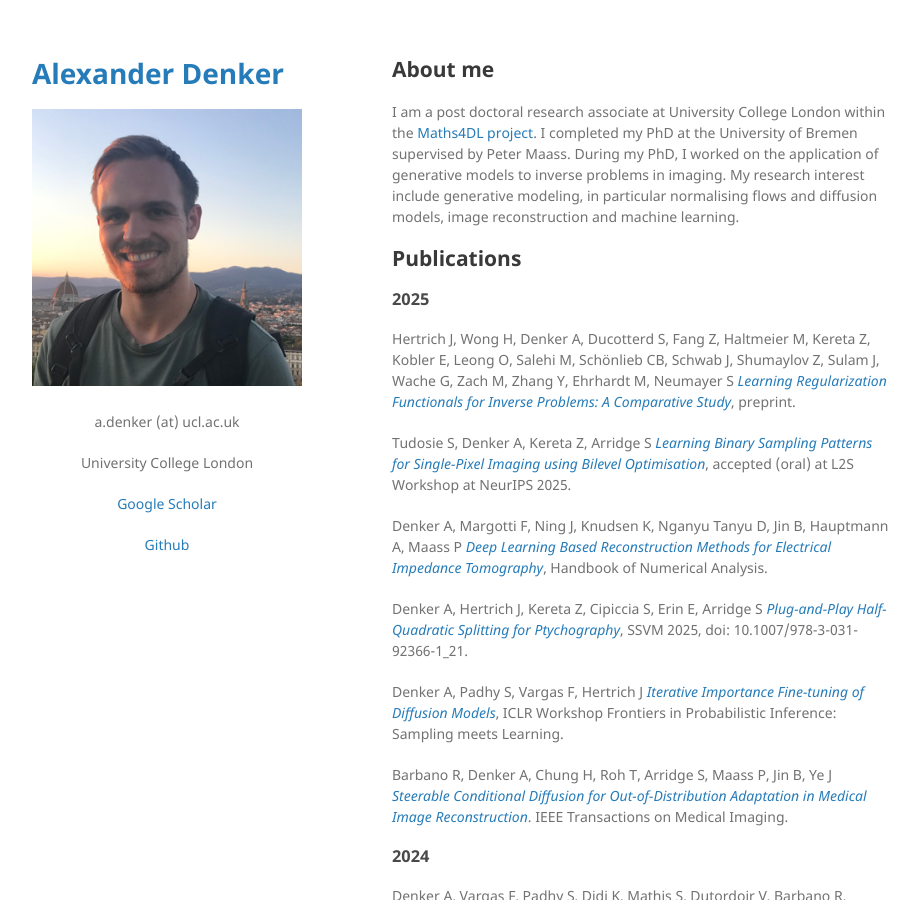
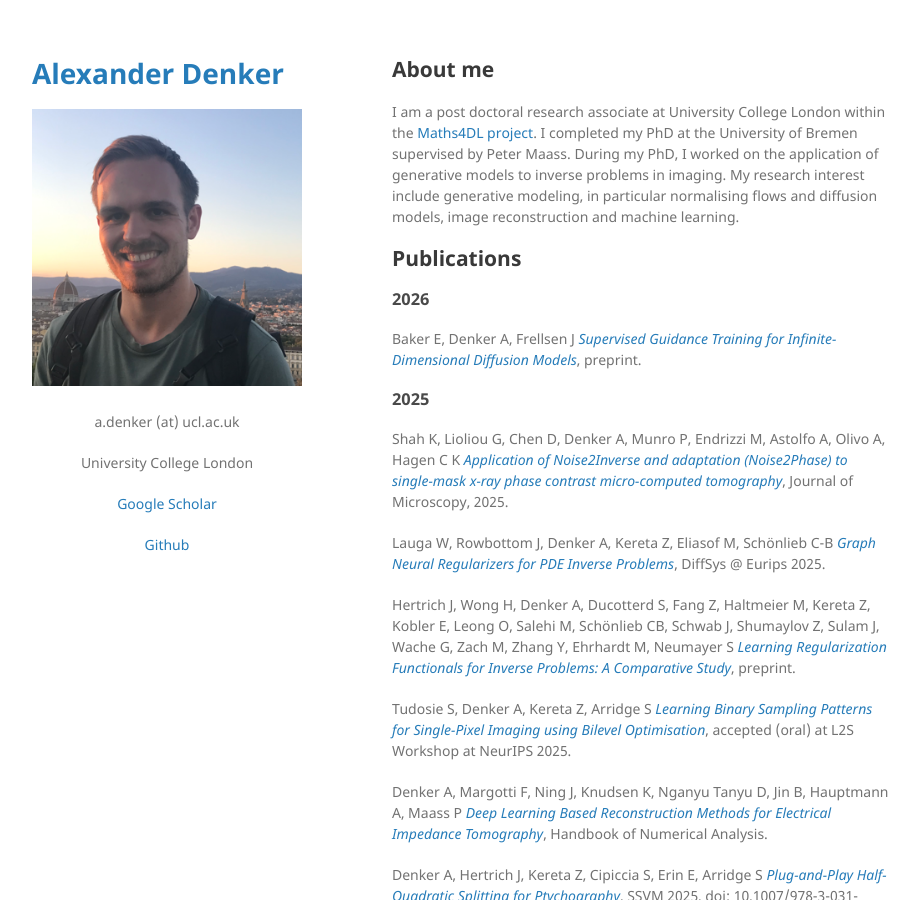
Before and after one commit to alexdenker/alexdenker.github.io, a Jekyll site: the page built from index.md, in a window 1280 px wide and 900 px high. Shown: the whole window, without its empty margins (178-1097 px from the left). Built offline with Jekyll 4.4.1, drawn with Linux system fonts in a browser that asks for light colours; the repository's description, which GitHub fills in, is left out; our own code applies the rules of GitHub Pages for plain Markdown files.

Commit message:
add new papers

```diff
--- a/index.md
+++ b/index.md
@@ -9,7 +9,15 @@ I am a post doctoral research associate at University College London within the
 
 ## Publications
 
+### 2026
+
+Baker E, Denker A, Frellsen J [*Supervised Guidance Training for Infinite-Dimensional Diffusion Models*](https://arxiv.org/pdf/2601.20756), preprint.
+
 ### 2025
+
+Shah K, Lioliou G, Chen D, Denker A, Munro P, Endrizzi M, Astolfo A, Olivo A, Hagen C K [*Application of Noise2Inverse and adaptation (Noise2Phase) to single‐mask x‐ray phase contrast micro‐computed tomography*](https://onlinelibrary.wiley.com/doi/full/10.1111/jmi.70056), Journal of Microscopy, 2025.
+
+Lauga W, Rowbottom J, Denker A, Kereta Z, Eliasof M, Schönlieb C-B [*Graph Neural Regularizers for PDE Inverse Problems*](https://arxiv.org/abs/2510.21012), DiffSys @ Eurips 2025.
 
 Hertrich J, Wong H, Denker A, Ducotterd S, Fang Z, Haltmeier M, Kereta Z, Kobler E, Leong O, Salehi M, Schönlieb CB, Schwab J, Shumaylov Z, Sulam J, Wache G, Zach M, Zhang Y, Ehrhardt M, Neumayer S [*Learning Regularization Functionals for Inverse Problems: A Comparative Study*](https://arxiv.org/abs/2510.01755), preprint.
 
```
